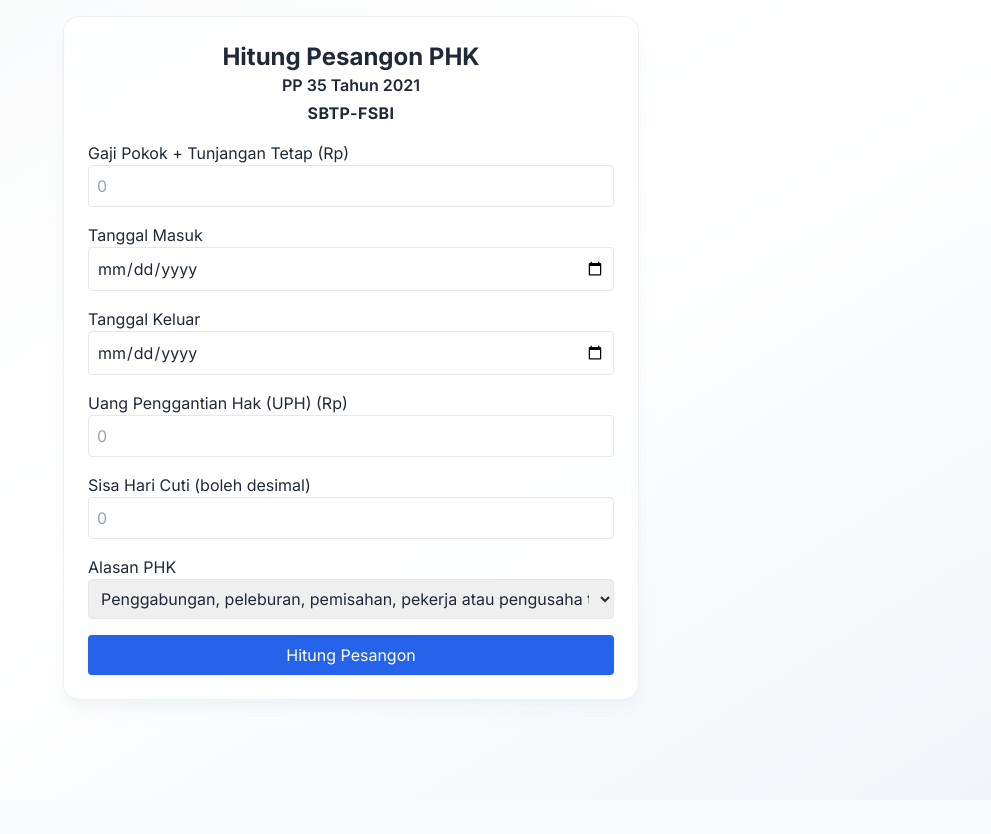
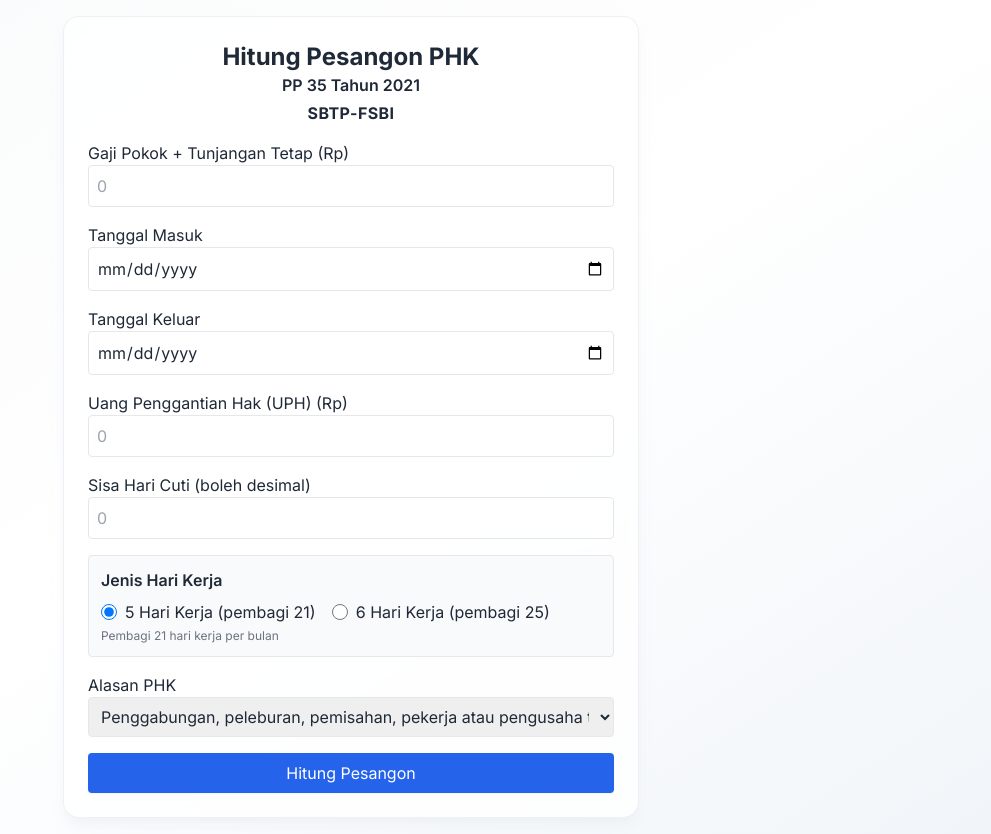
Before and after one commit to xadyr-sbi/PHK, a Next.js app: page / in a window 1280 px wide. Shown: the whole page, without its empty margins (289-1280 px from the left). Before the commit the page ends 800 px from the top, so only its background shows below. Built offline with nearby package versions, Linux system fonts and the light colour scheme.

Commit message:
feat: tambahkan kolom sisa cuti dengan pilihan hari kerja 5/6

```diff
--- a/app/page.tsx
+++ b/app/page.tsx
@@ -72,6 +72,7 @@
   const [keluar, setKeluar] = useState('');
   const [uph, setUph] = useState('');
   const [cutiHari, setCutiHari] = useState('');
+  const [jenisHariKerja, setJenisHariKerja] = useState<'5hari' | '6hari'>('5hari');
   const [reason, setReason] = useState<string>(reasons[0]);
   const [result, setResult] = useState<DetailRow[]>([]);
 
@@ -120,8 +121,10 @@
     const upmkVal = upmk * gp * upmkFactor;
     const uphVal = parseFloat(uph) || 0;
 
+    /* ---------- Perhitungan Sisa Cuti dengan pembagi sesuai pilihan ---------- */
     const hariCuti = parseFloat(cutiHari) || 0;
-    const nilaiCuti = hariCuti * (gp / 21);
+    const pembagi = jenisHariKerja === '5hari' ? 21 : 25;
+    const nilaiCuti = hariCuti * (gp / pembagi);
 
     const detail: DetailRow[] = [
       { label: 'Gaji Pokok + Tunjangan Tetap', value: gp.toLocaleString('id-ID') },
@@ -139,14 +142,14 @@
 
     detail.push(
       { label: 'Uang Penggantian Hak (UPH)', value: uphVal.toLocaleString('id-ID') },
-      { label: 'Sisa Cuti', value: `${hariCuti} hari × (${gp.toLocaleString('id-ID')} ÷ 21) = ${nilaiCuti.toLocaleString('id-ID')}` },
+      { label: 'Sisa Cuti', value: `${hariCuti} hari × (${gp.toLocaleString('id-ID')} ÷ ${pembagi}) = ${nilaiCuti.toLocaleString('id-ID')}` },
       { label: 'Total Pesangon', value: (up + upmkVal + uphVal + nilaiCuti).toLocaleString('id-ID'), isTotal: true }
     );
 
     setResult(detail);
   };
 
-  /* ---- seluruh JSX tetap sama ---- */
+  /* ---- JSX dengan tambahan pilihan hari kerja ---- */
   return (
     <div className="w-full max-w-xl card-primary p-6">
       <h1 className="text-2xl font-bold text-center">Hitung Pesangon PHK</h1>
@@ -174,6 +177,39 @@
           <label>Sisa Hari Cuti (boleh desimal)</label>
           <input type="number" step="0.01" className="w-full border rounded p-2" value={cutiHari} onChange={e => setCutiHari(e.target.value)} placeholder="0" />
         </div>
+
+        {/* Tambahan kolom centang untuk pilihan hari kerja */}
+        <div className="border rounded p-3 bg-gray-50">
+          <label className="block font-semibold mb-2">Jenis Hari Kerja</label>
+          <div className="flex gap-4">
+            <label className="flex items-center gap-2 cursor-pointer">
+              <input
+                type="radio"
+                name="jenisHariKerja"
+                value="5hari"
+                checked={jenisHariKerja === '5hari'}
+                onChange={() => setJenisHariKerja('5hari')}
+                className="w-4 h-4"
+              />
+              <span>5 Hari Kerja (pembagi 21)</span>
+            </label>
+            <label className="flex items-center gap-2 cursor-pointer">
+              <input
+                type="radio"
+                name="jenisHariKerja"
+                value="6hari"
+                checked={jenisHariKerja === '6hari'}
+                onChange={() => setJenisHariKerja('6hari')}
+                className="w-4 h-4"
+              />
+              <span>6 Hari Kerja (pembagi 25)</span>
+            </label>
+          </div>
+          <p className="text-xs text-gray-500 mt-1">
+            {jenisHariKerja === '5hari' ? 'Pembagi 21 hari kerja per bulan' : 'Pembagi 25 hari kerja per bulan'}
+          </p>
+        </div>
+
         <div>
           <label>Alasan PHK</label>
           <select className="w-full border rounded p-2" value={reason} onChange={e => setReason(e.target.value)}>
```
